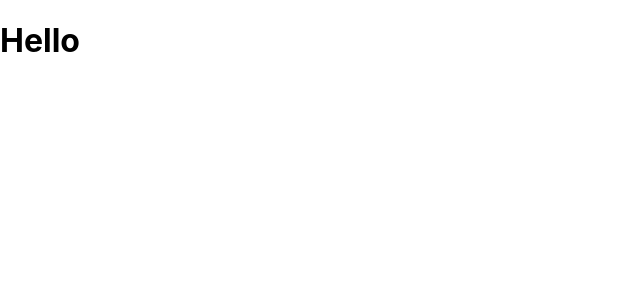
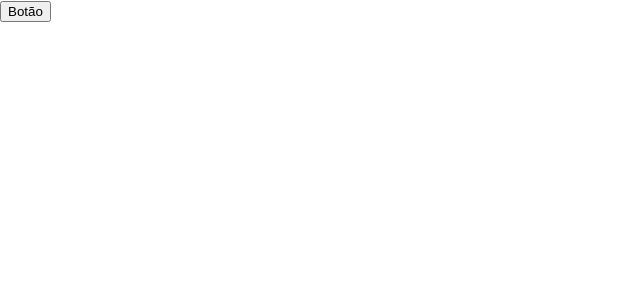
Before and after one commit to matheusrf96/task-manager, a React (Create React App) app: page / in a window 1280 px wide. Shown: the top 300 px of the page, without its empty margins (0-640 px from the left). Built offline with nearby package versions, Linux system fonts and the light colour scheme; the HTML template or start-up script is replaced by a standard one.

Commit message:
Create first component

```diff
--- a/public/index.html
+++ b/public/index.html
@@ -10,34 +10,11 @@
       content="Web site created using create-react-app"
     />
     <link rel="apple-touch-icon" href="%PUBLIC_URL%/logo192.png" />
-    <!--
-      manifest.json provides metadata used when your web app is installed on a
-      user's mobile device or desktop. See https://developers.google.com/web/fundamentals/web-app-manifest/
-    -->
     <link rel="manifest" href="%PUBLIC_URL%/manifest.json" />
-    <!--
-      Notice the use of %PUBLIC_URL% in the tags above.
-      It will be replaced with the URL of the `public` folder during the build.
-      Only files inside the `public` folder can be referenced from the HTML.
-
-      Unlike "/favicon.ico" or "favicon.ico", "%PUBLIC_URL%/favicon.ico" will
-      work correctly both with client-side routing and a non-root public URL.
-      Learn how to configure a non-root public URL by running `npm run build`.
-    -->
-    <title>React App</title>
+    <title>Task Manager</title>
   </head>
   <body>
     <noscript>You need to enable JavaScript to run this app.</noscript>
     <div id="root"></div>
-    <!--
-      This HTML file is a template.
-      If you open it directly in the browser, you will see an empty page.
-
-      You can add webfonts, meta tags, or analytics to this file.
-      The build step will place the bundled scripts into the <body> tag.
-
-      To begin the development, run `npm start` or `yarn start`.
-      To create a production bundle, use `npm run build` or `yarn build`.
-    -->
   </body>
 </html>
--- a/src/App.tsx
+++ b/src/App.tsx
@@ -1,9 +1,10 @@
 import React from 'react';
+import Button from './components/Button';
 
 function App() {
   return (
     <div className="App">
-      <h1>Hello</h1>
+      <Button />
     </div>
   );
 }
--- /dev/null
+++ b/src/components/Button/index.tsx
@@ -0,0 +1,7 @@
+import React from "react";
+
+const Button = () => (
+    <button>Botão</button>
+)
+
+export default Button;
```
